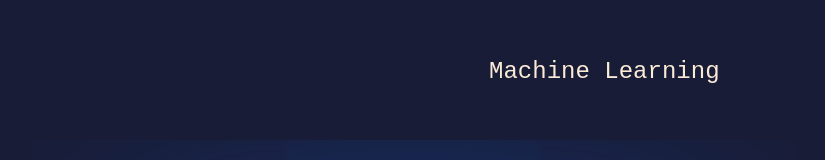
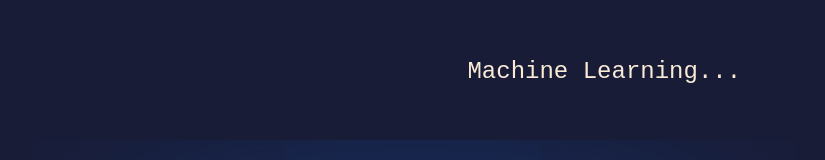
Before and after one commit to pr0grara/loxz-digital, a React (Create React App) app in the folder client/: page /#/ in a window 1280 px wide. Shown: the part 115-275 px from the top of the page, without its empty margins (223-1048 px from the left). Built offline with nearby package versions, Linux system fonts and the light colour scheme.

Commit message:
add typewriter effect

```diff
--- a/client/src/components/landing/landing.jsx
+++ b/client/src/components/landing/landing.jsx
@@ -94,7 +94,9 @@ class Landing extends React.Component {
                         <div className='fade-in'>i</div>
                         <div className='fade-in'>n</div>
                         <div className='fade-in'>g</div>
-
+                        <div className='fade-in'>.</div>
+                        <div className='fade-in'>.</div>
+                        <div className='fade-in'>.</div>
                     </div>
                 </Row>
                 <Row>
```
